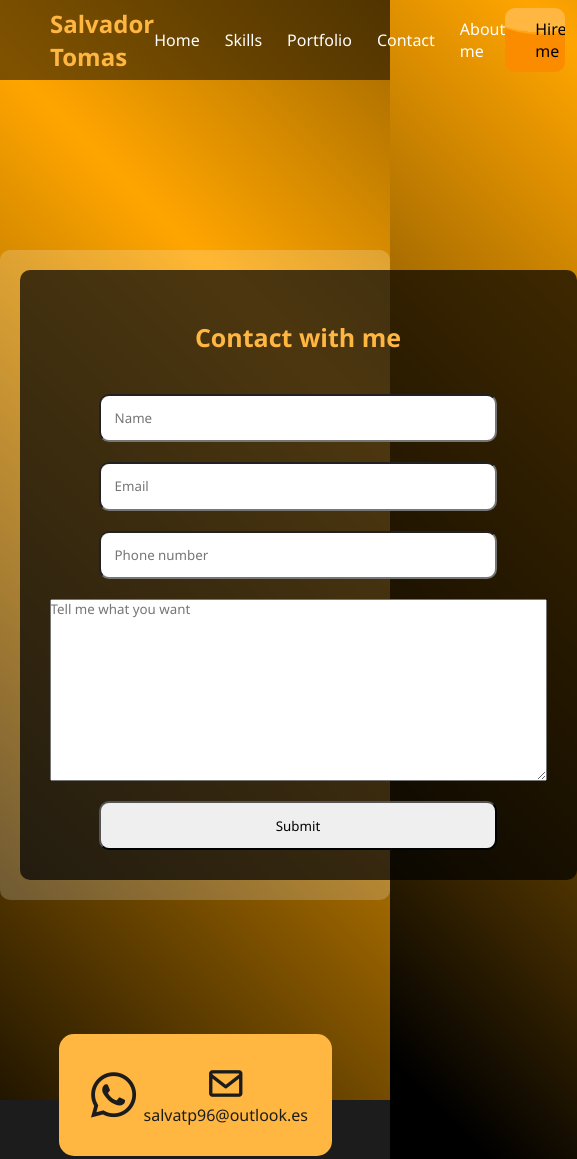
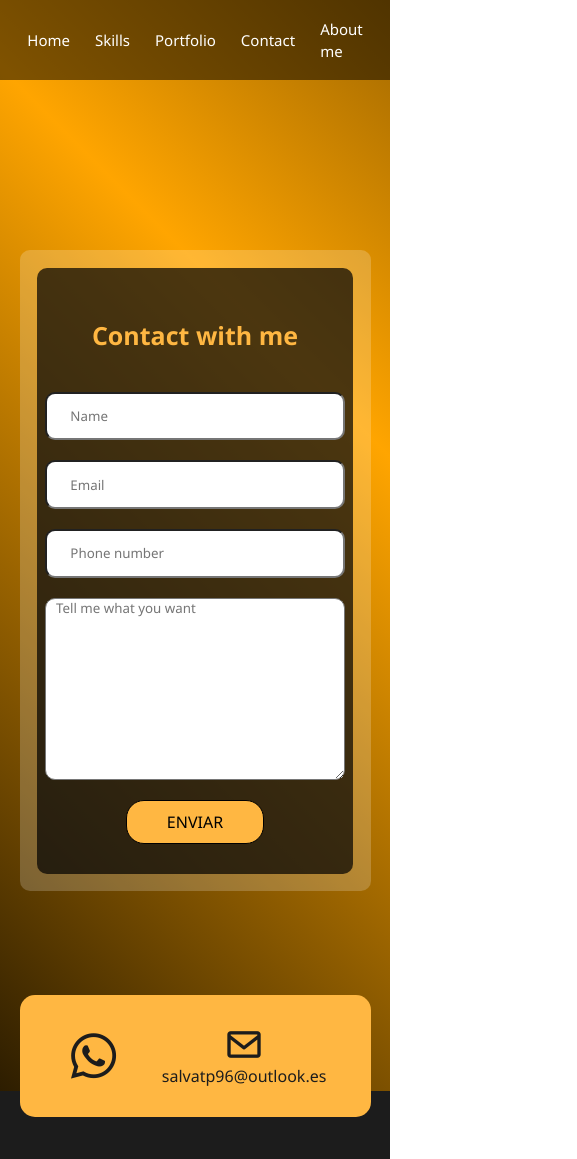
Before and after one commit to SalvaTP96/PORTFOLIO-SALVA, a plain HTML site: page contacto-ingles.html in a window 390 px wide. Shown: the top 1159 px of the page, 577 px wide, since content can reach past the window. Drawn offline with nearby package versions, Linux system fonts and the light colour scheme.

Commit message:
cambios responsive

```diff
--- a/contacto-ingles.html
+++ b/contacto-ingles.html
@@ -38,7 +38,7 @@
             <input type="email" name="email" id="email" placeholder="Email">
             <input type="phone" name="phone" id="number" placeholder="Phone number">
             <textarea name="idea" id="idea" cols="60" rows="10" placeholder="Tell me what you want"></textarea>
-            <input type="submit" value="Submit">
+            <button type="submit">ENVIAR</button>
         </form>
     </div>
 
--- a/stylecontacto.css
+++ b/stylecontacto.css
@@ -3,10 +3,11 @@
     padding: 0;
     box-sizing: border-box;
     font-family: 'Segoe UI', Tahoma, Geneva, Verdana, sans-serif;
-
 }
 
-
+html{
+    min-width: 360px;
+}
 
 body{
     background: linear-gradient(45deg, rgb(0, 0, 0), black, orange, black);
@@ -170,9 +171,36 @@ body{
 }
 
 .formulario input{
-    width: 80%;
+    width: 300px;
     padding: 1em;
     border-radius: 10px;
+}
+
+.formulario textarea{
+    width: 300px;
+    border-radius: 10px;
+}
+
+.formulario input::placeholder{
+    padding-left: 10px;
+}
+.formulario textarea::placeholder{
+    padding-left: 10px;
+}
+
+.formulario button{
+    padding: 10px 40px;
+    cursor: pointer;
+    border-radius: 18px;
+    border: 1px solid black;
+    background-color: #ffb742;
+    font-size: 16px;
+    transition: .5s ease-in-out;
+}
+
+.formulario button:hover{
+    background-color: #fb8c00;
+
 }
 
 footer{
@@ -315,3 +343,67 @@ footer .cols .contact-col form button:hover{
 footer .cols .contact-col form button i{
     font-size: 26px;
 }
+
+@media  screen and (max-width: 1150px) {
+    .container .imagen{
+        display: none;
+    }
+
+    .container{
+        display: flex;
+        justify-content: center;
+        width: 90vw;
+    }
+
+    .container .formulario{
+        width: 90%;
+    }
+
+    footer{
+        margin-top: 150px;
+    }
+
+    footer .start{
+        width: 90%;
+        left: 5%;
+        top: -20%;
+
+    }
+
+    footer .cols{
+
+        flex-wrap: wrap;
+    }
+
+    footer .cols .about-cols{
+        flex-basis: 50%;
+    }
+
+    footer .cols .links-col{
+        flex-basis: 50%;
+    }
+
+    footer .cols .contact-col{
+        flex-basis: 50%;
+    }
+}
+
+@media screen  and (max-width: 780px) {
+
+    .navbar{
+        justify-content: center;
+    }
+
+    .navbar ul li a{
+        font-size: 15px;
+    }
+
+    .navbar h2{
+        display: none;
+    }
+
+    .navbar button{
+        display: none;
+    }
+
+}
```
Also changed, not shown: contacto.html (+1 -1 lines), index.html (+4 -4 lines), portfolio-ingles.html (+2 -2 lines).
